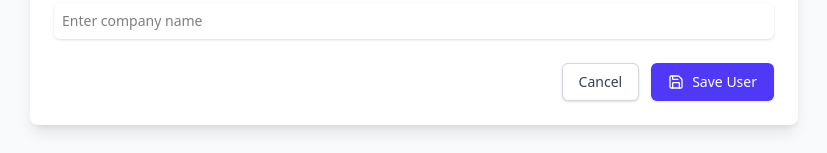
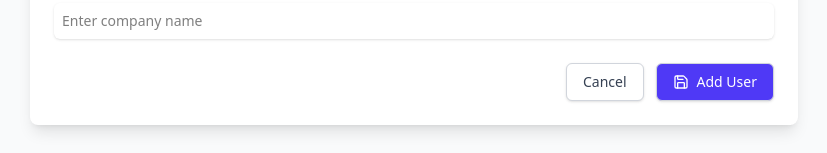
Before and after one commit to geetam-das-binani/ajackus-assignment, a React (Vite) app: page /add in a window 1280 px wide. Shown: the part 362-515 px from the top of the page, without its empty margins (226-1053 px from the left). Built offline with nearby package versions, Linux system fonts and the light colour scheme.

Commit message:
added readme file

```diff
--- /dev/null
+++ b/src/common/Button.jsx
@@ -0,0 +1,24 @@
+import { Save } from "lucide-react";
+import React from "react";
+
+const Button = ({
+  buttonText,
+  type = "button",
+  navigate,
+  isIcon = false,
+  disabled = false,
+}) => {
+  return (
+    <button
+      type={type}
+      onClick={() => navigate("/")}
+      className={`inline-flex items-center px-4 py-2 border border-gray-300 shadow-sm text-sm font-medium rounded-md text-gray-700 hover:bg-gray-50 focus:outline-none focus:ring-2 focus:ring-offset-2 focus:ring-indigo-500  hover:cursor-pointer disabled:cursor-not-allowed disabled:bg-gray-600
+        ${isIcon ? "bg-indigo-600 text-white hover:bg-indigo-700" : "bg-white"}`}
+      disabled={disabled}
+    >
+      {isIcon && <Save className="h-4 w-4 mr-2" />} {buttonText}
+    </button>
+  );
+};
+
+export default Button;
--- a/src/common/TableHead.jsx
+++ /dev/null
@@ -1,38 +0,0 @@
-import React from 'react'
-
-const TableHead = ({id, name, email, username, companyName, actions}) => {
-  return (
-    <tr>
-    <th className="group px-6 py-4 text-left">
-      <div className="flex items-center space-x-2 text-xs font-medium text-gray-500 uppercase tracking-wider">
-        <span>{id}</span>
-      </div>
-    </th>
-    <th className="group px-6 py-4 text-left">
-      <div className="flex items-center space-x-2 text-xs font-medium text-gray-500 uppercase tracking-wider">
-        <span>{name}</span>
-      </div>
-    </th>
-    <th className="group px-6 py-4 text-left">
-      <div className="flex items-center space-x-2 text-xs font-medium text-gray-500 uppercase tracking-wider">
-        <span>{username}</span>
-      </div>
-    </th>
-    <th className="group hidden sm:table-cell px-6 py-4 text-left">
-      <div className="flex items-center space-x-2 text-xs font-medium text-gray-500 uppercase tracking-wider">
-        <span>{email}</span>
-      </div>
-    </th>
-    <th className="group hidden md:table-cell px-6 py-4 text-left">
-      <div className="flex items-center space-x-2 text-xs font-medium text-gray-500 uppercase tracking-wider">
-        <span>{companyName}</span>
-      </div>
-    </th>
-    <th className="px-6 py-4 text-left text-xs font-medium text-gray-500 uppercase tracking-wider">
-     {actions}
-    </th>
-  </tr>
-  )
-}
-
-export default TableHead
--- /dev/null
+++ b/src/components/TableHead.jsx
@@ -0,0 +1,38 @@
+import React from "react";
+
+const TableHead = ({ id, name, email, username, companyName, actions }) => {
+  return (
+    <tr>
+      <th className="group px-6 py-4 text-left">
+        <div className="flex items-center space-x-2 text-xs font-medium text-gray-500 uppercase tracking-wider">
+          <span>{id}</span>
+        </div>
+      </th>
+      <th className="group px-6 py-4 text-left">
+        <div className="flex items-center space-x-2 text-xs font-medium text-gray-500 uppercase tracking-wider">
+          <span>{name}</span>
+        </div>
+      </th>
+      <th className="group px-6 py-4 text-left">
+        <div className="flex items-center space-x-2 text-xs font-medium text-gray-500 uppercase tracking-wider">
+          <span>{username}</span>
+        </div>
+      </th>
+      <th className="group hidden sm:table-cell px-6 py-4 text-left">
+        <div className="flex items-center space-x-2 text-xs font-medium text-gray-500 uppercase tracking-wider">
+          <span>{email}</span>
+        </div>
+      </th>
+      <th className="group hidden md:table-cell px-6 py-4 text-left">
+        <div className="flex items-center space-x-2 text-xs font-medium text-gray-500 uppercase tracking-wider">
+          <span>{companyName}</span>
+        </div>
+      </th>
+      <th className="px-6 py-4 text-left text-xs font-medium text-gray-500 uppercase tracking-wider">
+        {actions}
+      </th>
+    </tr>
+  );
+};
+
+export default TableHead;
--- a/src/pages/AddUser.jsx
+++ b/src/pages/AddUser.jsx
@@ -8,6 +8,7 @@ import axios from "axios";
 import toast from "react-hot-toast";
 import { API_BASE_URL } from "../common/apiUrl";
 import InputField from "../common/InputField";
+import Button from "../common/Button";
 
 const AddUser = () => {
   const navigate = useNavigate();
@@ -37,17 +38,12 @@ const AddUser = () => {
     };
 
     try {
-      const { data: newUser, status } = await axios.post(
-        API_BASE_URL,
-        structuredData,
-        {
-          headers: {
-            "Content-Type": "application/json",
-          },
-        }
-      );
+      const { status } = await axios.post(API_BASE_URL, structuredData, {
+        headers: {
+          "Content-Type": "application/json",
+        },
+      });
       if (status === 201) {
-        console.log("User added:", newUser);
         navigate("/");
         reset();
         toast.success("User added successfully!");
@@ -64,7 +60,7 @@ const AddUser = () => {
         <div className="mb-8">
           <button
             onClick={() => navigate("/")}
-            className="flex items-center text-gray-600 hover:text-gray-900"
+            className="flex items-center text-gray-600 hover:text-gray-900 hover:cursor-pointer"
           >
             <ArrowLeft className="h-5 w-5 mr-2" />
             Back to Users
@@ -126,21 +122,19 @@ const AddUser = () => {
             </div>
 
             <div className="flex justify-end space-x-3">
-              <button
+              <Button
                 type="button"
-                onClick={() => navigate("/")}
-                className="inline-flex items-center px-4 py-2 border border-gray-300 shadow-sm text-sm font-medium rounded-md text-gray-700 bg-white hover:bg-gray-50 focus:outline-none focus:ring-2 focus:ring-offset-2 focus:ring-indigo-500"
-              >
-                Cancel
-              </button>
-              <button
-                type="submit"
+                buttonText={"Cancel"}
+                navigate={navigate}
+                isIcon={false}
+              />
+
+              <Button
+                type={"submit"}
                 disabled={isSubmitting}
-                className="inline-flex items-center px-4 py-2 border border-transparent shadow-sm text-sm font-medium rounded-md text-white bg-indigo-600 hover:bg-indigo-700 focus:outline-none focus:ring-2 focus:ring-offset-2 focus:ring-indigo-500"
-              >
-                <Save className="h-4 w-4 mr-2" />
-                {isSubmitting ? "Saving..." : "Save User"}
-              </button>
+                isIcon={true}
+                buttonText={isSubmitting ? "Saving..." : "Add User"}
+              />
             </div>
           </form>
         </div>
--- a/src/pages/EditUser.jsx
+++ b/src/pages/EditUser.jsx
@@ -8,6 +8,7 @@ import toast from "react-hot-toast";
 import axios from "axios";
 import { API_BASE_URL } from "../common/apiUrl";
 import InputField from "../common/InputField";
+import Button from "../common/Button";
 
 const EditUser = () => {
   const { userId } = useParams();
@@ -94,7 +95,7 @@ const EditUser = () => {
           <div className="mb-8">
             <button
               onClick={() => navigate("/")}
-              className="flex items-center text-gray-600 hover:text-gray-900"
+              className="hover:cursor-pointer flex items-center text-gray-600 hover:text-gray-900"
             >
               <ArrowLeft className="h-5 w-5 mr-2" />
               Back to Users
@@ -154,21 +155,19 @@ const EditUser = () => {
               </div>
 
               <div className="flex justify-end space-x-3">
-                <button
+                <Button
                   type="button"
-                  onClick={() => navigate("/")}
-                  className="inline-flex items-center px-4 py-2 border border-gray-300 shadow-sm text-sm font-medium rounded-md text-gray-700 bg-white hover:bg-gray-50 focus:outline-none focus:ring-2 focus:ring-offset-2 focus:ring-indigo-500"
-                >
-                  Cancel
-                </button>
-                <button
-                  type="submit"
+                  buttonText={"Cancel"}
+                  navigate={navigate}
+                  isIcon={false}
+                />
+
+                <Button
+                  type={"submit"}
                   disabled={isSubmitting}
-                  className="inline-flex items-center px-4 py-2 border border-transparent shadow-sm text-sm font-medium rounded-md text-white bg-indigo-600 hover:bg-indigo-700 focus:outline-none focus:ring-2 focus:ring-offset-2 focus:ring-indigo-500 disabled:opacity-50 disabled:cursor-not-allowed"
-                >
-                  <Save className="h-4 w-4 mr-2" />
-                  {isSubmitting ? "Saving..." : "Edit User"}
-                </button>
+                  isIcon={true}
+                  buttonText={isSubmitting ? "Saving..." : "Edit User"}
+                />
               </div>
             </form>
           </div>
--- a/src/pages/UserList.jsx
+++ b/src/pages/UserList.jsx
@@ -5,9 +5,9 @@ import Pagination from "../components/Pagination";
 import axios from "axios";
 import toast from "react-hot-toast";
 import { API_BASE_URL } from "../common/apiUrl";
-import TableBody from "../common/TableBody";
-import TableHead from "../common/TableHead";
 import { tableHeadingLabels } from "../common/labels";
+import TableHead from "../components/TableHead";
+import TableBody from "../components/TableBody";
 const UserList = () => {
   const navigate = useNavigate();
   const [users, setUsers] = useState([]);
```
Also changed, not shown: src/components/TableBody.jsx (renamed from src/common/TableBody.jsx), 1 other file (tests, documents, lock files or other folders).
